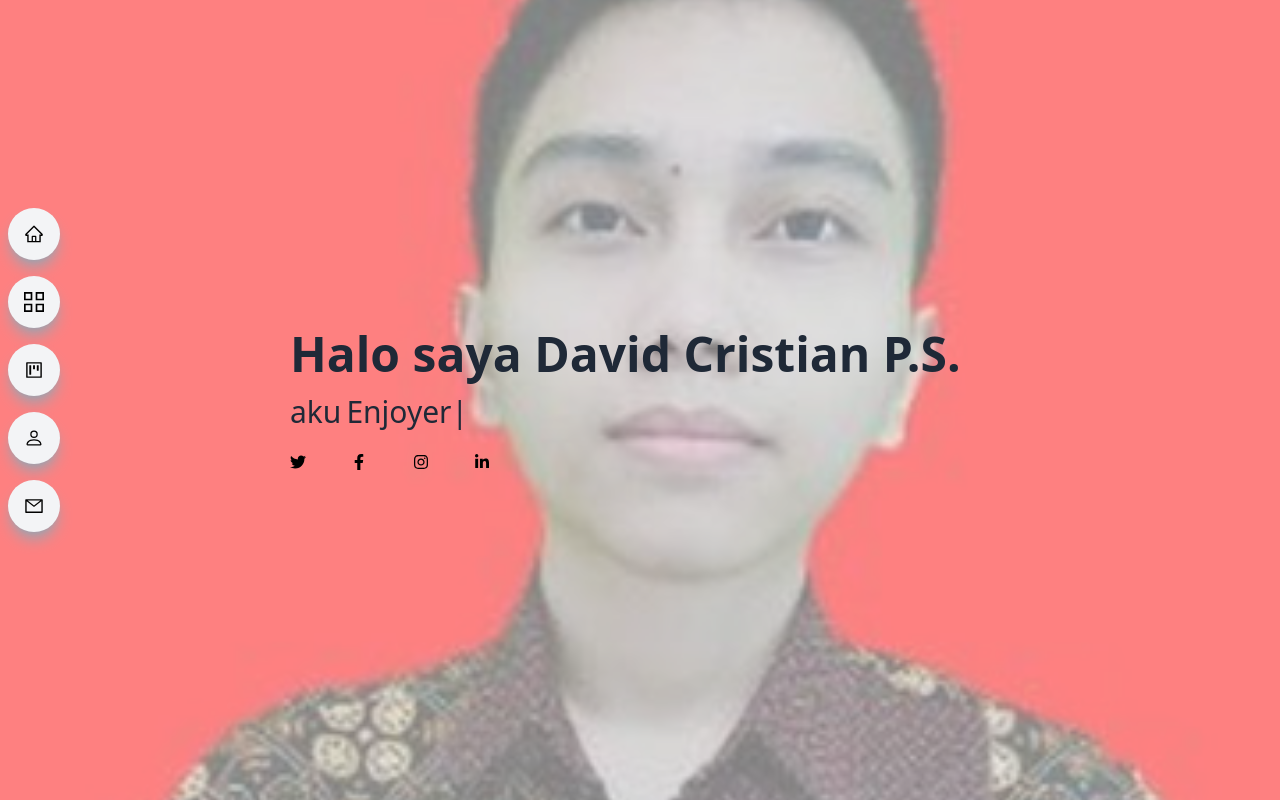
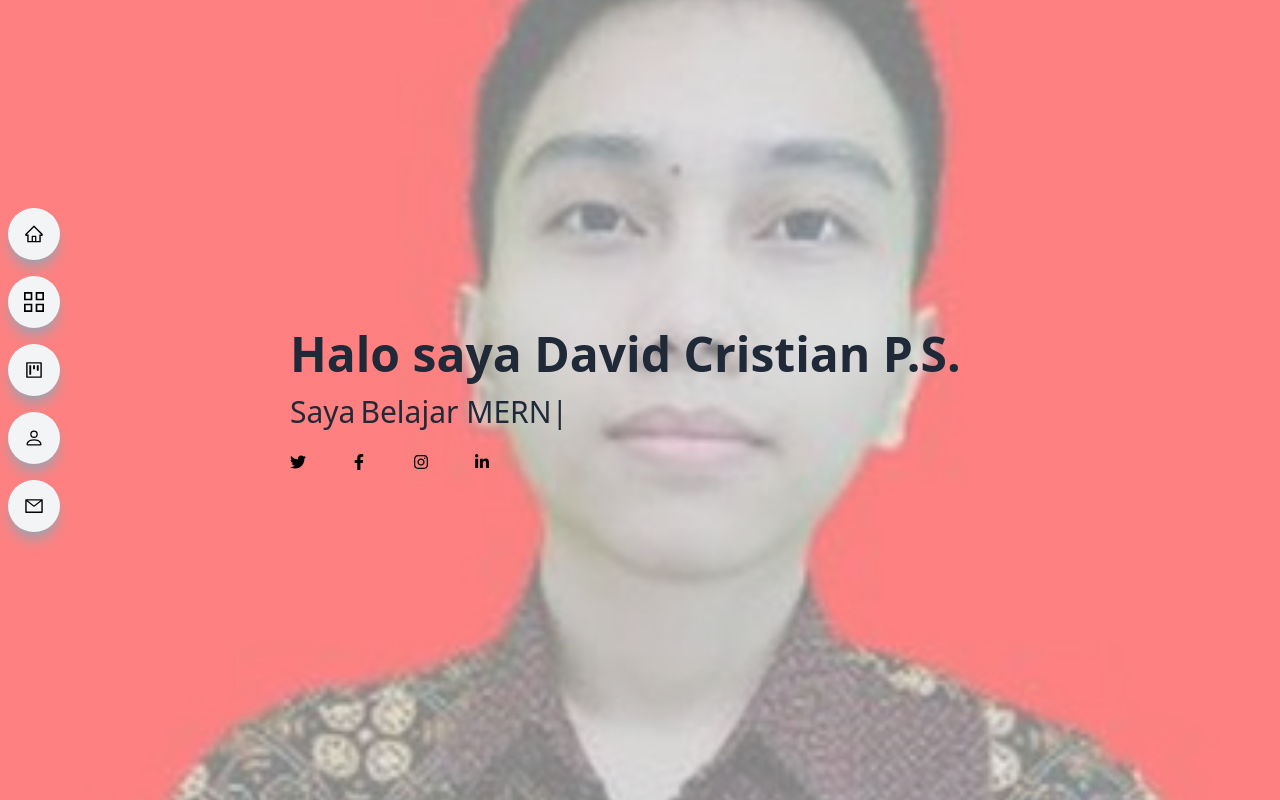
Before and after one commit to CaseStudyProgramming/PortfolioReact1, a React (Vite) app: page / in a window 1280 px wide. Shown: the top 800 px of the page. Built offline with nearby package versions, Linux system fonts and the light colour scheme.

Commit message:
edit scrollbar, main,dsb

```diff
--- a/src/Components/Main.jsx
+++ b/src/Components/Main.jsx
@@ -22,17 +22,19 @@ const Main = () => {
             Halo saya David Cristian P.S.
           </h1>
           <h2 className="flex sm:text-3xl text-2xl pt-4 text-gray-800">
-            aku
+            Saya
             <TypeAnimation
               sequence={[
                 // Same substring at the start will only be typed out once, initially
-                "Developer",
+                "Belajar ReactJS",
                 1000, // wait 1s before replacing "Mice" with "Hamsters"
-                "Coder",
+                "Belajar NextJS",
                 2000,
-                "Enjoyer",
+                "Belajar MERN",
                 2000,
-                "Gamer",
+                "Belajar Docker",
+                2000,
+                "Belajar MySQL && NoSQL",
                 2000,
               ]}
               wrapper="div"
@@ -47,10 +49,10 @@ const Main = () => {
           </h2>
 
           <div className="flex justify-between pt-6 max-w-[200px] w-full cursor-pointer">
-            <FaTwitter />
-            <FaFacebookF />
-            <FaInstagram />
-            <FaLinkedinIn />
+            <FaTwitter className="hover:scale-110 ease-in duration-200" />
+            <FaFacebookF className="hover:scale-110 ease-in duration-200" />
+            <FaInstagram className="hover:scale-110 ease-in duration-200" />
+            <FaLinkedinIn className="hover:scale-110 ease-in duration-200" />
           </div>
         </div>
       </div>
--- a/src/Components/Projects.jsx
+++ b/src/Components/Projects.jsx
@@ -2,7 +2,7 @@ import React from "react";
 import ProjectsItem from "./ProjectsItem";
 import GambarProjects from "../Assets/PencarianJobs.png";
 import GambarProjects1 from "../Assets/Cuaca.png";
-import GambarProjects2 from "../Assets/HappyNewYear.png";
+import GambarProjects2 from "../Assets/hapinewyer.png";
 
 const Projects = () => {
   return (
--- a/src/index.css
+++ b/src/index.css
@@ -9,3 +9,35 @@
 .overflow-hidden {
     overflow: hidden;
   }
+
+/* Webkit */
+::-webkit-scrollbar {
+    width: 12px;
+  }
+
+  ::-webkit-scrollbar-thumb {
+    background-color: #888;
+    border-radius: 6px;
+  }
+
+  ::-webkit-scrollbar-thumb:hover {
+    background-color: #555;
+  }
+
+  /* Firefox */
+  /* Catatan: Untuk Firefox, pengaturan scrollbar saat ini hanya tersedia melalui `dark-scrollbar` feature flag, yang harus diaktifkan terlebih dahulu di about:config. */
+  /* Jika `dark-scrollbar` diaktifkan, Anda dapat menggunakan kode berikut: */
+  /* html {
+    scrollbar-color: #888 #555;
+    scrollbar-width: thin;
+  } */
+
+  /* Webkit */
+::-webkit-scrollbar {
+    width: 10px;
+  }
+
+  /* Firefox */
+  /* html {
+    scrollbar-width: thin;
+  } */
```
Also changed, not shown: src/Assets/hapinewyer.png (added).
